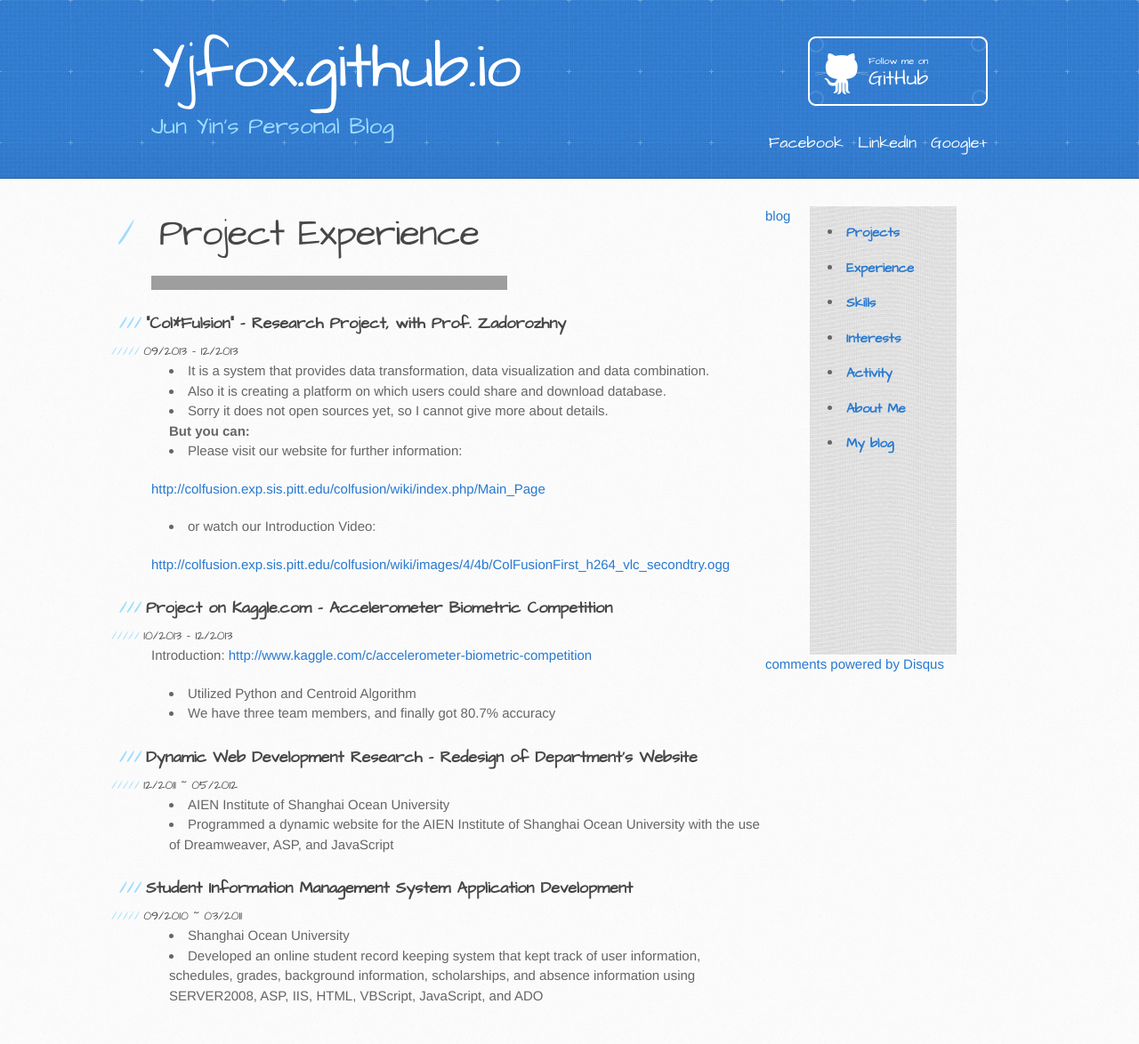
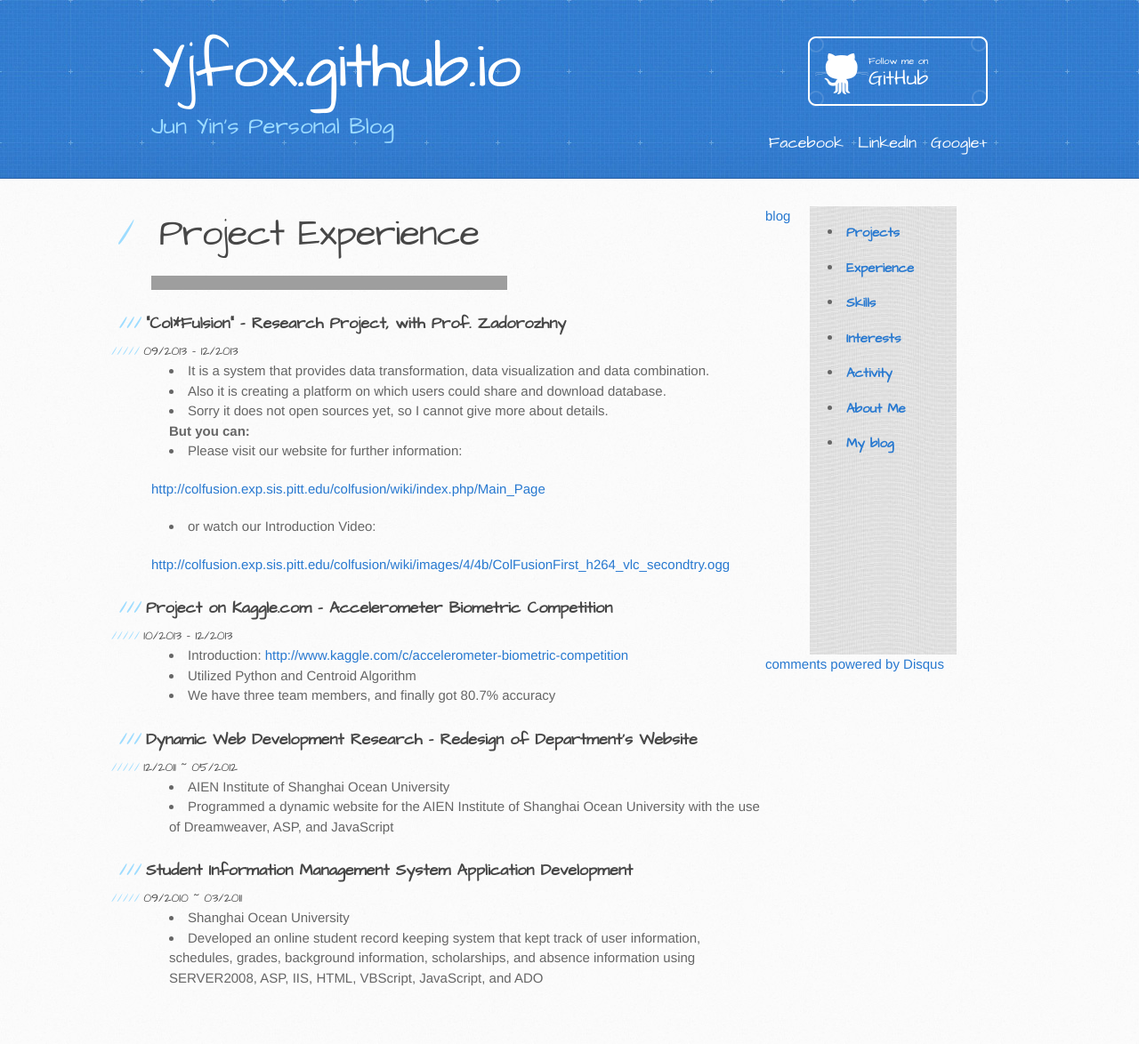
Before and after one commit to yjfox/yjfox.github.io, a Jekyll site: the page built from research.md, in a window 1280 px wide. Shown: the whole page at 89% size. Built offline with Jekyll 4.4.1, drawn with Linux system fonts in a browser that asks for light colours; Markdown is read by kramdown in place of the engine named in the settings; comment, search, counter and statistics services are not loaded; grey boxes are pictures that could not be loaded.

```diff
--- a/research.md
+++ b/research.md
@@ -19,7 +19,7 @@ title: Research Experience
 
 ###Project on Kaggle.com - Accelerometer Biometric Competition
 #####10/2013 – 12/2013
-Introduction: <http://www.kaggle.com/c/accelerometer-biometric-competition>
+- Introduction: <http://www.kaggle.com/c/accelerometer-biometric-competition>
 - Utilized Python and Centroid Algorithm
 - We have three team members, and finally got 80.7% accuracy
 
```
